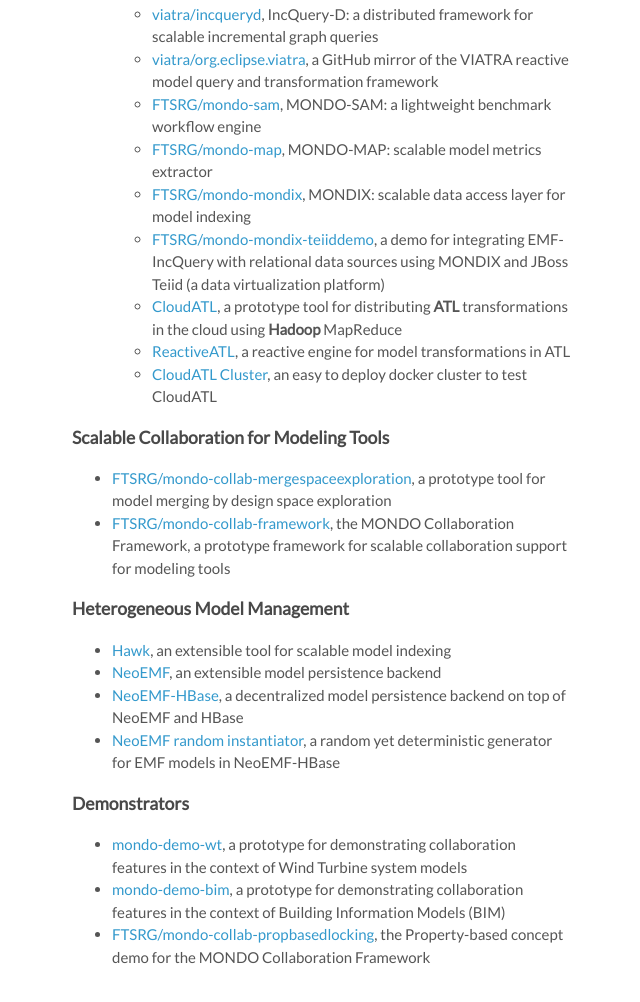
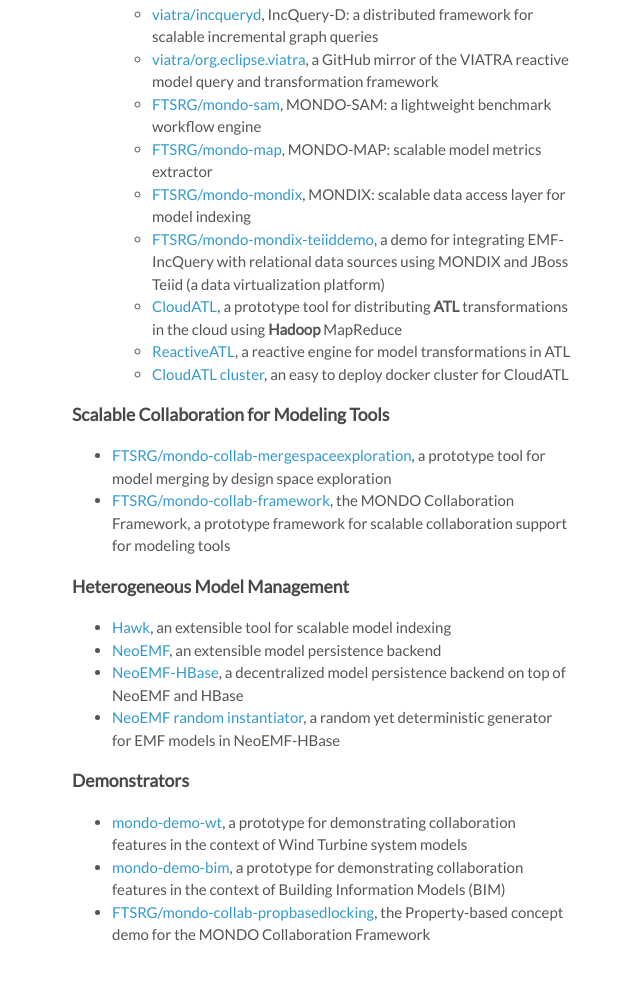
Before and after one commit to mondo-project/mondo-project.github.io, a plain HTML site: page index.html in a window 1280 px wide. Shown: the part 613-1615 px from the top of the page, without its empty margins (498-1138 px from the left). Drawn offline with Linux system fonts and the light colour scheme.

Commit message:
Update index.html

```diff
--- a/index.html
+++ b/index.html
@@ -87,7 +87,7 @@
      <li><a href="https://github.com/FTSRG/mondo-mondix-teiiddemo">FTSRG/mondo-mondix-teiiddemo</a>, a demo for integrating EMF-IncQuery with relational data sources using MONDIX and JBoss Teiid (a data virtualization platform)</li>
      <li><a href="https://github.com/atlanmod/ATL_MR">CloudATL</a>, a prototype tool for distributing <b>ATL</b> transformations in the cloud using <b>Hadoop</b> MapReduce</li>
      <li><a href="https://github.com/atlanmod/org.eclipse.atl.reactive">ReactiveATL</a>, a reactive engine for model transformations in ATL</li>
-     <li><a href="https://github.com/atlanmod/hadoop-cluster-docker">CloudATL Cluster</a>, an easy to deploy docker cluster to test CloudATL </li>
+     <li><a href="https://github.com/atlanmod/hadoop-cluster-docker">CloudATL cluster</a>, an easy to deploy docker cluster for CloudATL </li>
     </ul>
    </li>
    </ul>
```
